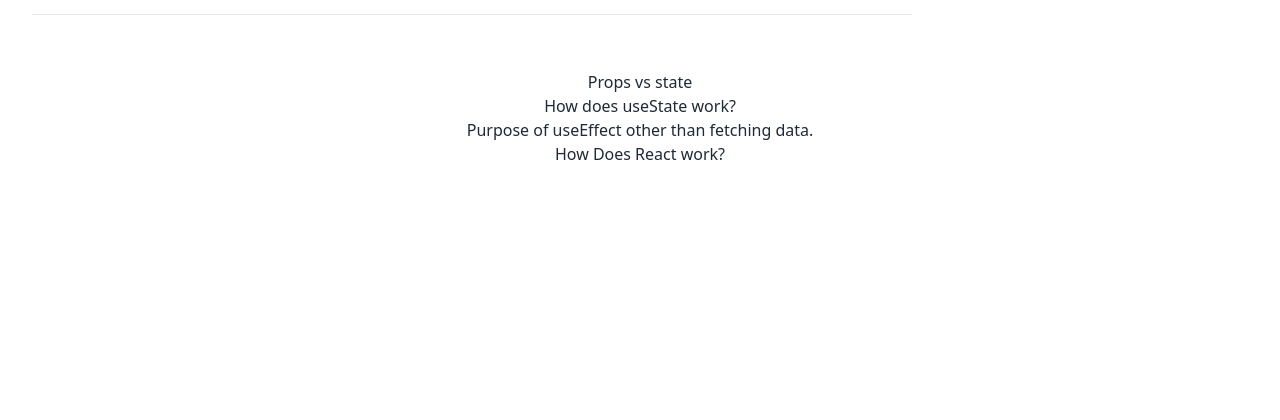
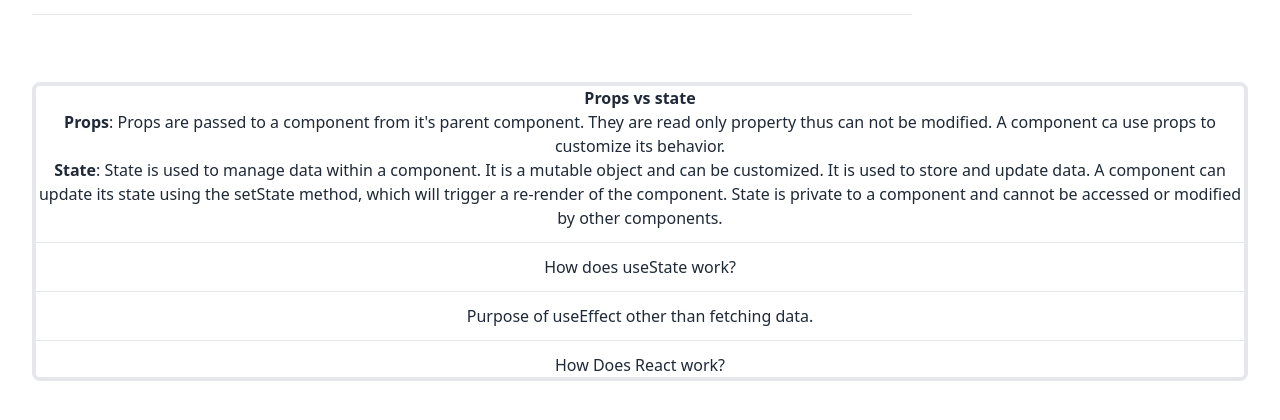
Before and after one commit to kmhbDOes/Assignment-8, a React (Vite) app: page / in a window 1280 px wide. Shown: the part 2198-2618 px from the top of the page. Before the commit the page ends 2396 px from the top, so only its background shows below. Built offline with nearby package versions, Linux system fonts and the light colour scheme.

Commit message:
First question done

```diff
--- a/src/components/Blog/Blog.jsx
+++ b/src/components/Blog/Blog.jsx
@@ -1,8 +1,6 @@
 import React from "react";
 import { FontAwesomeIcon } from "@fortawesome/react-fontawesome";
 import { faBookmark } from "@fortawesome/free-solid-svg-icons";
-// import { toast } from "react-toastify";
-// import "react-toastify/dist/ReactToastify.css";
 
 const Blog = ({ blog, handleReadTime, handleTitle }) => {
   const { thumbnail, authorName, authorImage, publishDate, readTime, title } =
--- a/src/components/BonusQ/BonusQ.jsx
+++ b/src/components/BonusQ/BonusQ.jsx
@@ -2,10 +2,30 @@ import React from "react";
 
 const BonusQ = () => {
   return (
-    <div>
-      <p>Props vs state </p>
+    <div className="border-4 my-3 rounded-lg">
+      <p>
+        <span className="font-bold">
+          Props vs state <br />
+        </span>
+        <span>
+          <b>Props</b>: Props are passed to a component from it's parent
+          component. They are read only property thus can not be modified. A
+          component ca use props to customize its behavior.
+        </span>{" "}
+        <br />
+        <span>
+          <b>State</b>: State is used to manage data within a component. It is a
+          mutable object and can be customized. It is used to store and update
+          data. A component can update its state using the setState method,
+          which will trigger a re-render of the component. State is private to a
+          component and cannot be accessed or modified by other components.
+        </span>
+        <hr className="my-3" />
+      </p>
       <p>How does useState work?</p>
+      <hr className="my-3" />
       <p>Purpose of useEffect other than fetching data.</p>
+      <hr className="my-3" />
       <p>How Does React work?</p>
     </div>
   );
--- a/src/components/SideCart/SideCart.jsx
+++ b/src/components/SideCart/SideCart.jsx
@@ -2,7 +2,7 @@ import React from "react";
 
 const SideCart = ({ displayTime, bookmarkedBlogs }) => {
   return (
-    <div className="sticky top-0 ">
+    <>
       <div className="h-14 w-52 mx-auto border border-purple-400 text-purple-500 font-bold rounded-xl  bg-purple-100">
         Spent Time On read: {displayTime} min
       </div>
@@ -15,7 +15,7 @@ const SideCart = ({ displayTime, bookmarkedBlogs }) => {
           </ul>
         </div>
       </div>
-    </div>
+    </>
   );
 };
 
```
